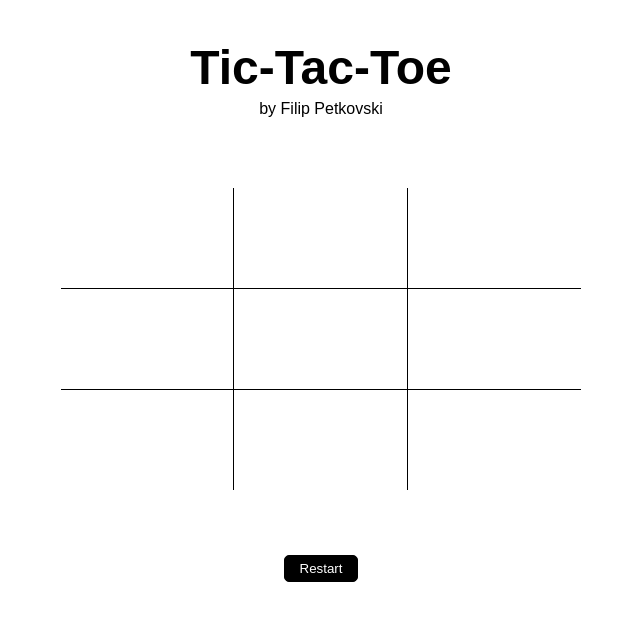
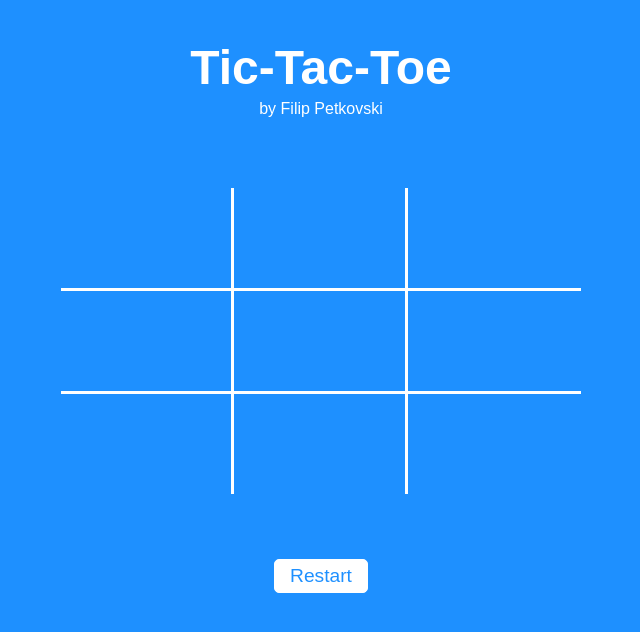
Before and after one commit to filipetkovski/TicTacToe, a plain HTML site: page index.html in a window 1280 px wide. Shown: the whole page, without its empty margins (319-959 px from the left). Drawn offline with Linux system fonts and the light colour scheme.

Commit message:
Add files via upload

```diff
--- a/game.css
+++ b/game.css
@@ -2,6 +2,11 @@ body {
     margin: 0;
     font-family: Arial, sans-serif;
     user-select: none;
+    background-color: dodgerblue;
+    color: white;
+}
+* {
+    -webkit-tap-highlight-color: transparent;
 }
 p {
     margin: 0;
@@ -10,7 +15,6 @@ p {
     width: 100%;
     max-width: 600px;
     margin: 0 auto;
-    height: 100vh;
 }
 .heading-div {
     padding: 20px;
@@ -31,10 +35,10 @@ p {
 }
 .cell {
     height: 100px;
-    border: 1px solid black;
+    border: 3px solid white;
     cursor: pointer;
     transition: 0.5s;
-    font-size: 4em;
+    font-size: 0em;
     display: flex;
     justify-content: center;
     align-items: center;
@@ -62,9 +66,10 @@ p {
     justify-content: center;
 }
 .restart-div button {
-    background-color: black;
-    color: white;
-    border: 1px solid black;
+    font-size: 1.2em;
+    background-color: white;
+    color: dodgerblue;
+    border: 1px solid white;
     padding: 5px 15px;
     text-align: center;
     border-radius: 5px;
@@ -85,14 +90,13 @@ p {
     display: none
 }
 span {
-    color: red;
+    color: pink;
 }
 @media (hover: hover) {
     .restart-div button:hover {
         background-color: transparent;
-        color: black;
+        color: white;
     }
-
     .cell:hover {
         background-color: #efefef;
         color: #676767;
--- a/game.js
+++ b/game.js
@@ -29,6 +29,7 @@ function addIcon(i) {
       oTurn = true;
    }
 
+   cell[i].style.fontSize = "4em";
    cell[i].style.pointerEvents = "none";
 
    checkForWinner();
```
